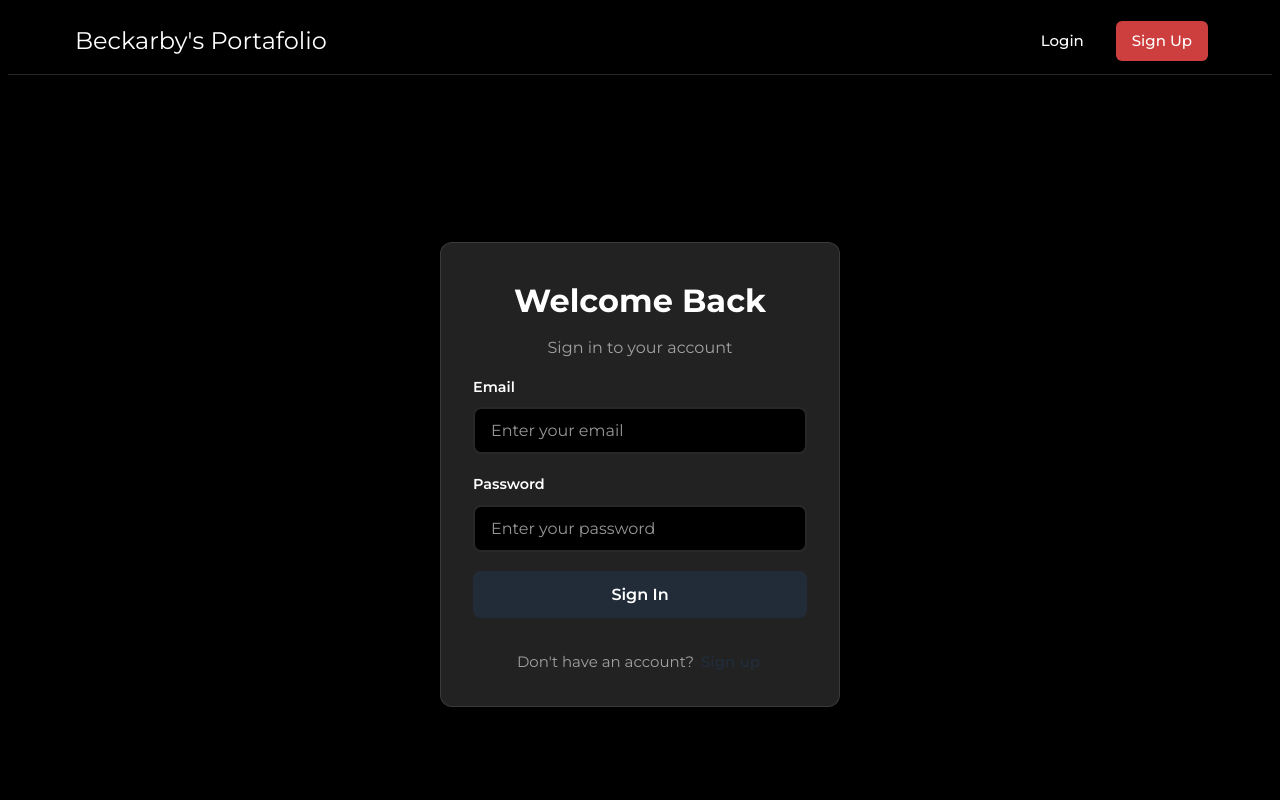
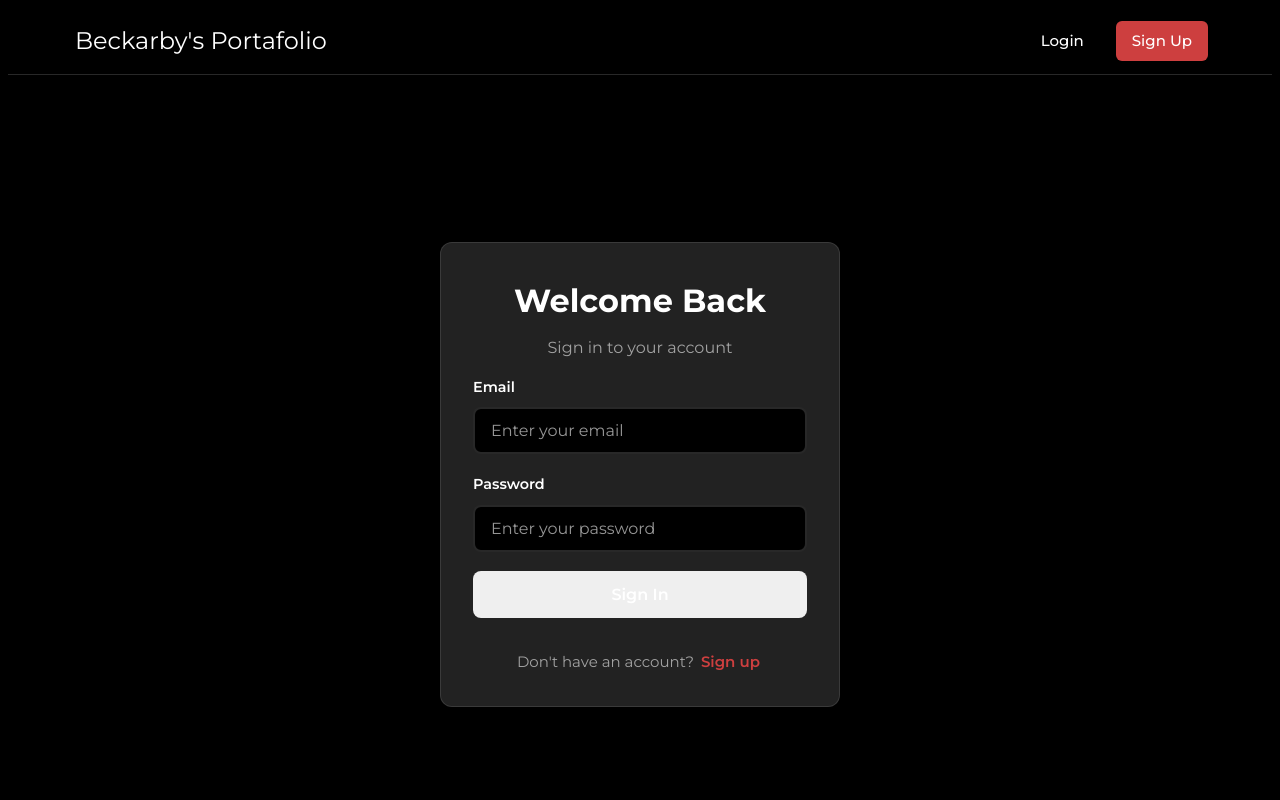
Before and after one commit to Beckarby/portfolio, a Vue app: page /login in a window 1280 px wide. Shown: the top 800 px of the page. Built offline with nearby package versions, Linux system fonts and the light colour scheme; no server answers.

Commit message:
fix: update button and link colors in Login and SignUp components to use primary color variable

```diff
--- a/src/components/Login.vue
+++ b/src/components/Login.vue
@@ -170,7 +170,7 @@ const handleLogin = async () => {
 }
 
 .auth-button {
-  background: var(--vt-c-indigo);
+  background: var(--);
   color: white;
   border: none;
   padding: 0.875rem 1rem;
@@ -244,7 +244,7 @@ const handleLogin = async () => {
 }
 
 .auth-link {
-  color: var(--vt-c-indigo);
+  color: var(--primary-color);
   text-decoration: none;
   font-weight: 600;
   transition: color 0.3s;
@@ -252,7 +252,7 @@ const handleLogin = async () => {
 
 .auth-link:hover {
   text-decoration: underline;
-  color: #34495e;
+  color:  #34495e;
 }
 
 @media (max-width: 480px) {
--- a/src/components/SignUp.vue
+++ b/src/components/SignUp.vue
@@ -297,7 +297,7 @@ const handleSignUp = async () => {
 }
 
 .auth-link {
-  color: var(--vt-c-indigo);
+  color: var(--primary-color);
   text-decoration: none;
   font-weight: 600;
   transition: color 0.3s;
```
